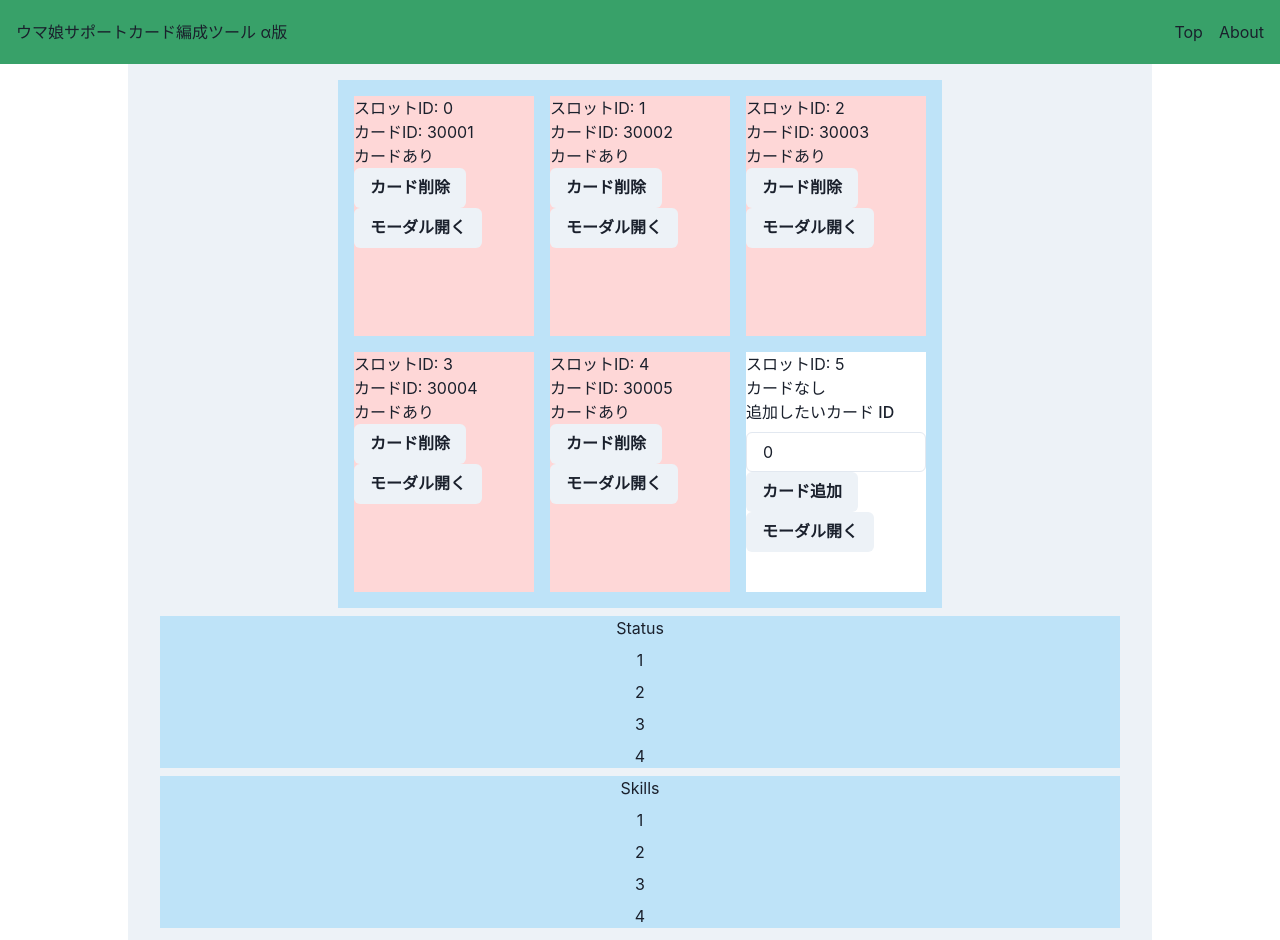
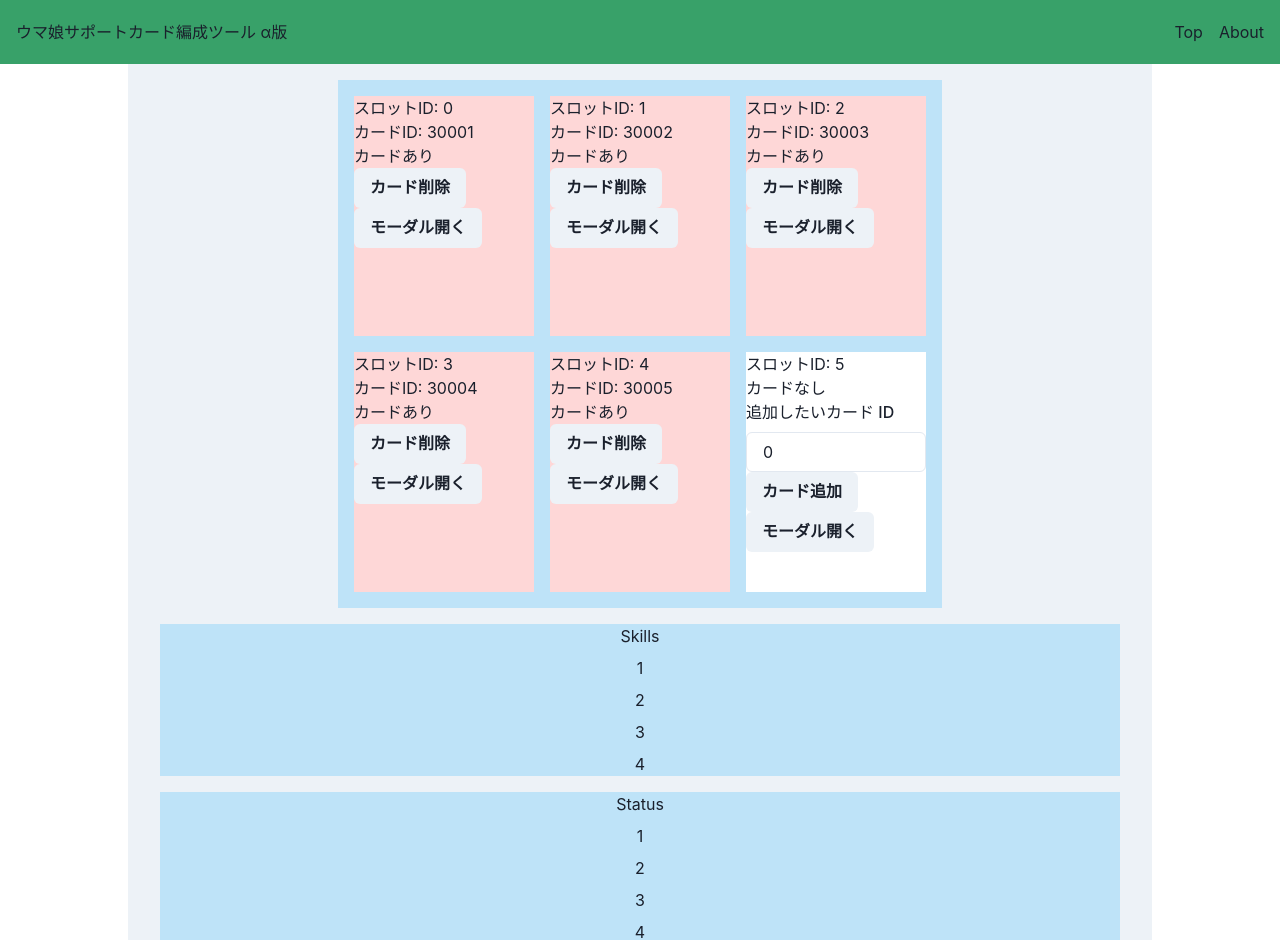
Before and after one commit to y4shiro/uma-card-deck-tools, a Next.js app: page / in a window 1280 px wide. Shown: the top 940 px of the page. Built offline with nearby package versions, Linux system fonts and the light colour scheme; no server answers; the database is empty.

Commit message:
refactor: Redux の slice 追加の前準備として、features ディレクトリの構造を変更してサポカ関連を features/Support に集約した

```diff
--- a/src/features/CardDeck/CardSelectModal/index.tsx
+++ b/src/features/Support/CardDeck/CardSelectModal/index.tsx
@@ -17,7 +17,7 @@ import { Dispatch, useEffect, useState, SetStateAction } from 'react';
 
 import type { SlotIdType } from '..';
 import Card from '@/components/Card';
-import SelectableCard from '@/features/CardDeck/CardSelectModal/SelectableCard';
+import SelectableCard from '@/features/Support/CardDeck/CardSelectModal/SelectableCard';
 import type { CardType } from '@/types/cards';
 
 type Props = {
--- a/src/features/CardDeck/CardSlot/index.tsx
+++ b/src/features/Support/CardDeck/CardSlot/index.tsx
@@ -2,7 +2,7 @@ import { AspectRatio, Box, Button, FormControl, FormLabel, Input, Text } from '@
 import Image from 'next/image';
 
 import { Dispatch, SetStateAction, useState } from 'react';
-import { ActionType, SlotIdType } from '@/features/CardDeck';
+import { ActionType, SlotIdType } from '@/features/Support/CardDeck';
 import type { CardType } from '@/types/cards';
 
 type Props = {
--- /dev/null
+++ b/src/features/Support/index.tsx
@@ -0,0 +1,18 @@
+import { VStack } from '@chakra-ui/react';
+import React from 'react';
+
+import CardDeck from './CardDeck';
+import Skills from './Skills';
+import Status from './Status';
+
+const Support = () => {
+  return (
+    <VStack w='100%' gap='4'>
+      <CardDeck />
+      <Skills />
+      <Status />
+    </VStack>
+  );
+};
+
+export default Support;
--- a/src/pages/index.tsx
+++ b/src/pages/index.tsx
@@ -1,10 +1,8 @@
-import { Container, Text, VStack } from '@chakra-ui/react';
+import { Container, VStack } from '@chakra-ui/react';
 import type { NextPageWithLayout } from 'next';
 import Head from 'next/head';
 
-import CardDeck from '@/features/CardDeck';
-import Skills from '@/features/Skills';
-import Status from '@/features/Status';
+import Support from '@/features/Support';
 import Test from '@/features/Test';
 import { Layout } from '@/layouts/Layout';
 
@@ -18,10 +16,7 @@ const Home: NextPageWithLayout = () => (
 
     <Container as='main' maxW='container.lg' bgColor='gray.100'>
       <VStack p='4'>
-        <CardDeck />
-        <Status />
-        <Skills />
-        <Text>hello</Text>
+        <Support />
         <Test />
       </VStack>
     </Container>
```
Also changed, not shown: src/features/Support/CardDeck/CardSelectModal/SelectableCard/index.tsx (renamed from src/features/CardDeck/CardSelectModal/SelectableCard/index.tsx), src/features/Support/CardDeck/index.tsx (renamed from src/features/CardDeck/index.tsx), src/features/Support/Skills/index.tsx (renamed from src/features/Skills/index.tsx), src/features/Support/Status/index.tsx (renamed from src/features/Status/index.tsx).
